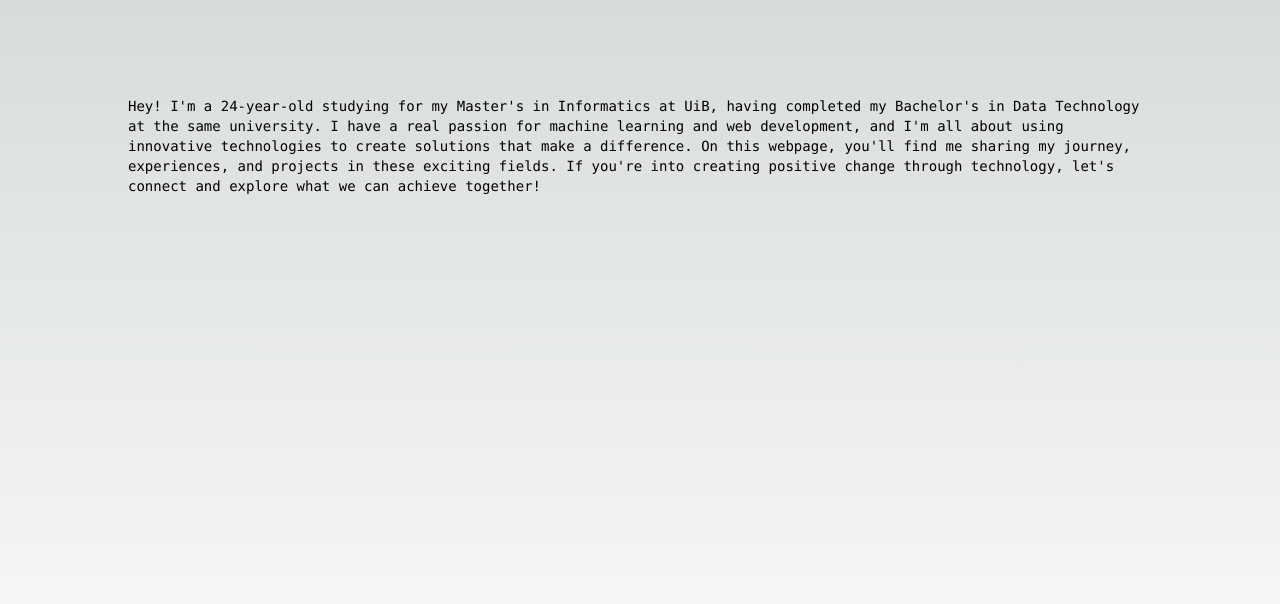
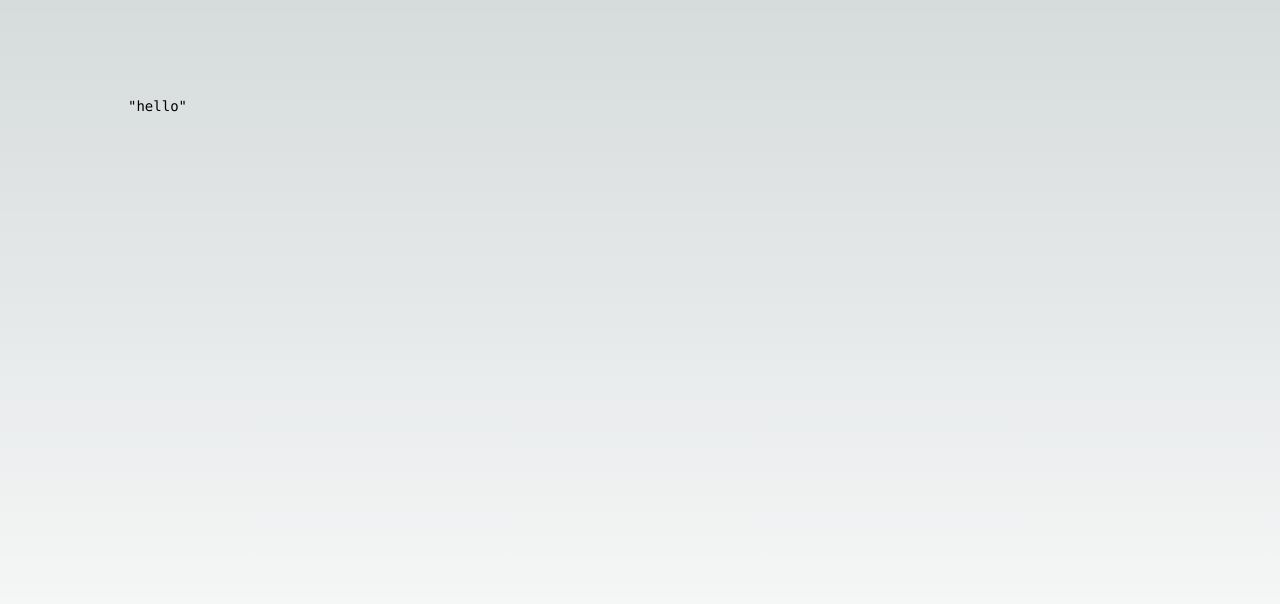
Before and after one commit to IlyasMohamud/my-app, a Next.js app: page / in a window 1280 px wide. Shown: the top 604 px of the page. Built offline with nearby package versions, Linux system fonts and the light colour scheme.

Commit message:
fixing error

```diff
--- a/app/page.tsx
+++ b/app/page.tsx
@@ -5,10 +5,7 @@ export default function Home() {
     <main className="flex min-h-screen flex-col items-center justify-between p-24">
       <div className="z-10 max-w-5xl w-full items-center justify-between font-mono text-sm lg:flex">
         <h1>
-        Hey! I'm a 24-year-old studying for my Master's in Informatics at UiB, having completed my Bachelor's in Data Technology at the same university.
-        I have a real passion for machine learning and web development, and I'm all about using innovative technologies to create solutions that make a difference.
-        On this webpage, you'll find me sharing my journey, experiences, and projects in these exciting fields.
-        If you're into creating positive change through technology, let's connect and explore what we can achieve together!
+          "hello"
           </h1>
       </div>
     </main>
```
